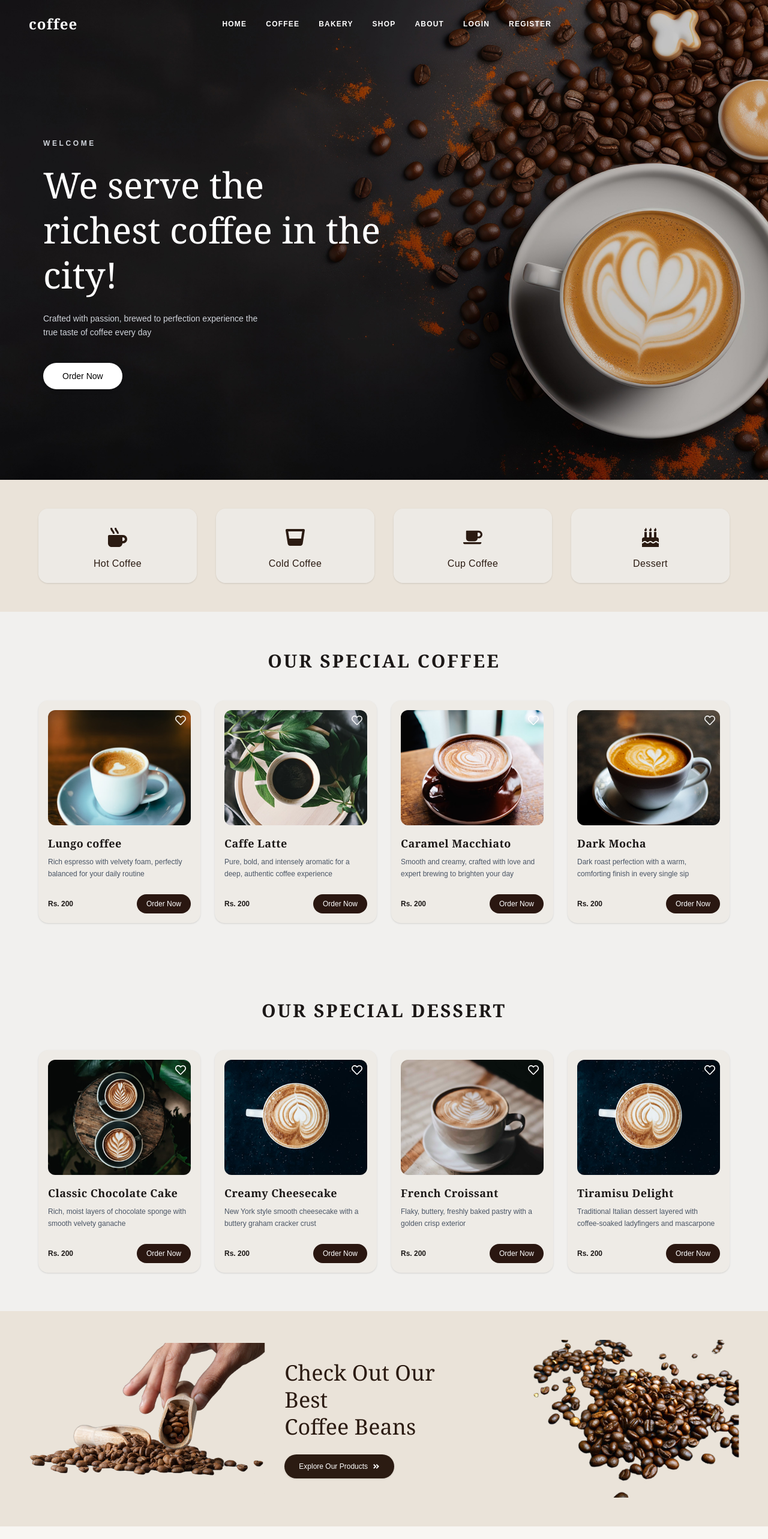
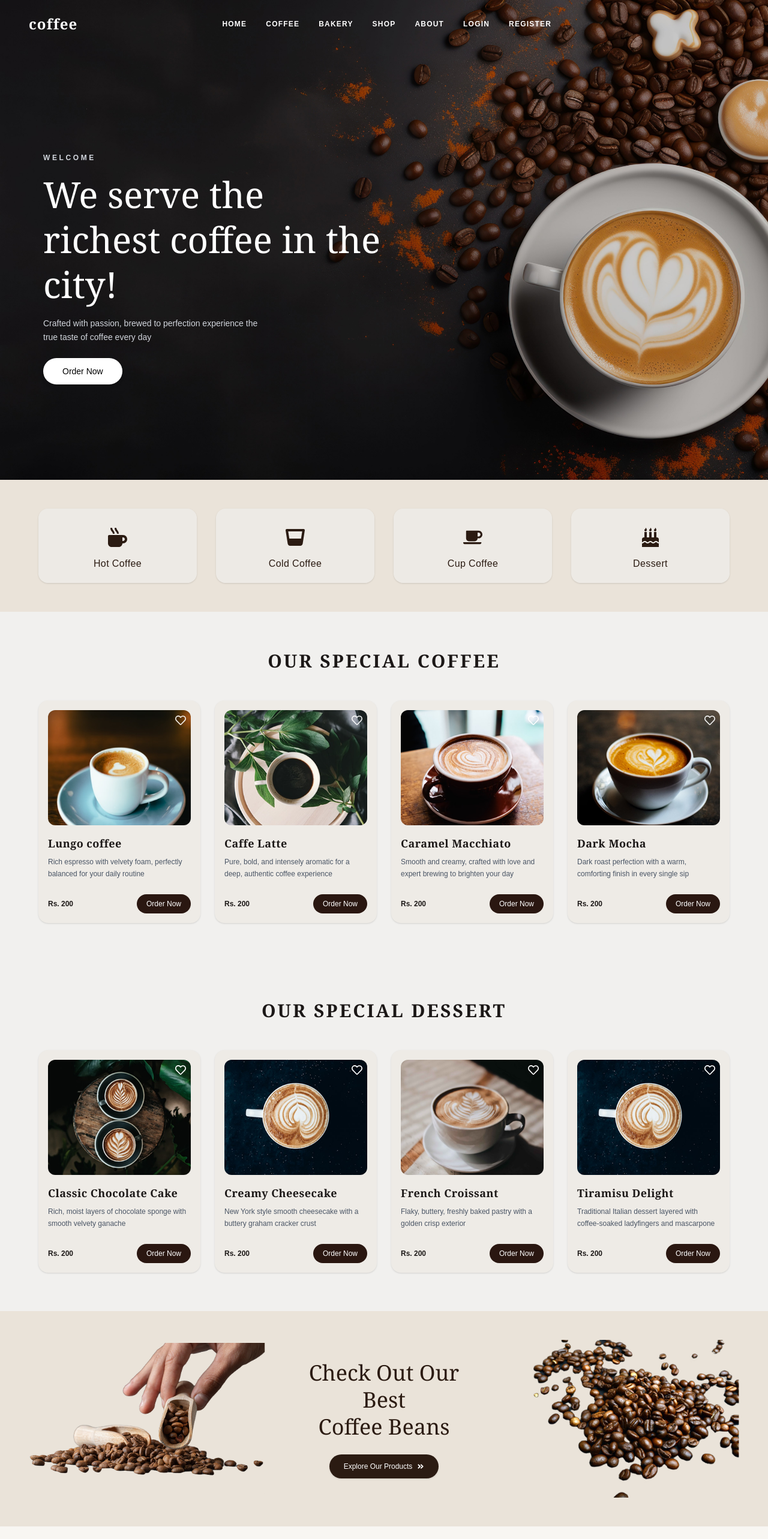
Before and after one commit to joudyjalal/coffeeShop, a React (Vite) app: page / in a window 1280 px wide. Shown: the top 2566 px of the page at 60% size. Built offline with nearby package versions, Linux system fonts and the light colour scheme.

Commit message:
feat: Adjusted spacing and alignment for better visual harmony

```diff
--- a/src/components/Banner.jsx
+++ b/src/components/Banner.jsx
@@ -15,9 +15,8 @@ export default function Banner() {
       id="banner"
       className="bg-category-bg py-12 px-6 md:px-12 overflow-hidden"
     >
-      <div className="max-w-7xl mx-auto flex flex-col lg:flex-row items-center justify-between gap-8 relative">
-
-        <div className="w-full lg:w-1/3 flex justify-center lg:justify-start order-2 lg:order-1">
+      <div className="max-w-7xl mx-auto flex flex-col md:flex-row items-center justify-between gap-8 relative">
+        <div className="w-full md:w-1/3 flex justify-center md:justify-start">
           <img
             src={beansLeft}
             alt="Hand picking coffee beans"
@@ -25,8 +24,7 @@ export default function Banner() {
           />
         </div>
 
-
-        <div className="text-center lg:text-left space-y-6 z-10 max-w-md order-1 lg:order-2">
+        <div className="text-center space-y-6 z-10 max-w-md">
           <h2 className="font-serif text-2xl md:text-3xl lg:text-4xl font-normal text-text-primary leading-tight">
             Check Out Our Best <br /> Coffee Beans
           </h2>
@@ -42,8 +40,7 @@ export default function Banner() {
           </div>
         </div>
 
-
-        <div className="w-full lg:w-1/3 flex justify-center lg:justify-end order-3">
+        <div className="w-full md:w-1/3 flex justify-center md:justify-end">
           <img
             src={beansRight}
             alt="Coffee beans scattered"
--- a/src/components/Hero.jsx
+++ b/src/components/Hero.jsx
@@ -1,31 +1,30 @@
 import heroBg from "../assets/coffe.jpg";
 import { useNavigate } from "react-router-dom";
+
 export default function Hero() {
-const navigate = useNavigate();
+  const navigate = useNavigate();
 
   const handleOrderClick = () => {
-
     const currentUser = JSON.parse(localStorage.getItem("currentUser"));
 
     if (!currentUser) {
-
       navigate("/login");
     } else {
-
       const coffeeSection = document.getElementById("coffee");
       if (coffeeSection) {
         coffeeSection.scrollIntoView({ behavior: "smooth" });
       }
     }
   };
+
   return (
     <section
       id="home"
-      className="relative w-full min-h-screen bg-cover bg-center flex items-center pt-20 px-4 sm:px-6 md:px-12"
+      className="relative w-full min-h-screen bg-cover bg-center flex items-center pt-24 px-4 sm:px-6 md:px-12"
       style={{ backgroundImage: `url(${heroBg})` }}
     >
       <div className="max-w-7xl mx-auto w-full px-2 sm:px-6">
-        <div className="max-w-xl text-white space-y-6 z-10">
+        <div className="max-w-xl text-white space-y-4 z-10">
           <span className="uppercase tracking-[0.3em] text-xs font-semibold text-gray-300 block">
             WELCOME
           </span>
@@ -39,8 +38,11 @@ const navigate = useNavigate();
             of coffee every day
           </p>
 
-          <div className="pt-4">
-            <button className="bg-white text-black px-8 py-3 rounded-full font-medium text-xs sm:text-sm hover:bg-gray-200 transition-colors cursor-pointer shadow-md" onClick={handleOrderClick}>
+          <div className="pt-2">
+            <button
+              className="bg-white text-black px-8 py-3 rounded-full font-medium text-xs sm:text-sm hover:bg-gray-200 transition-colors cursor-pointer shadow-md"
+              onClick={handleOrderClick}
+            >
               Order Now
             </button>
           </div>
```
